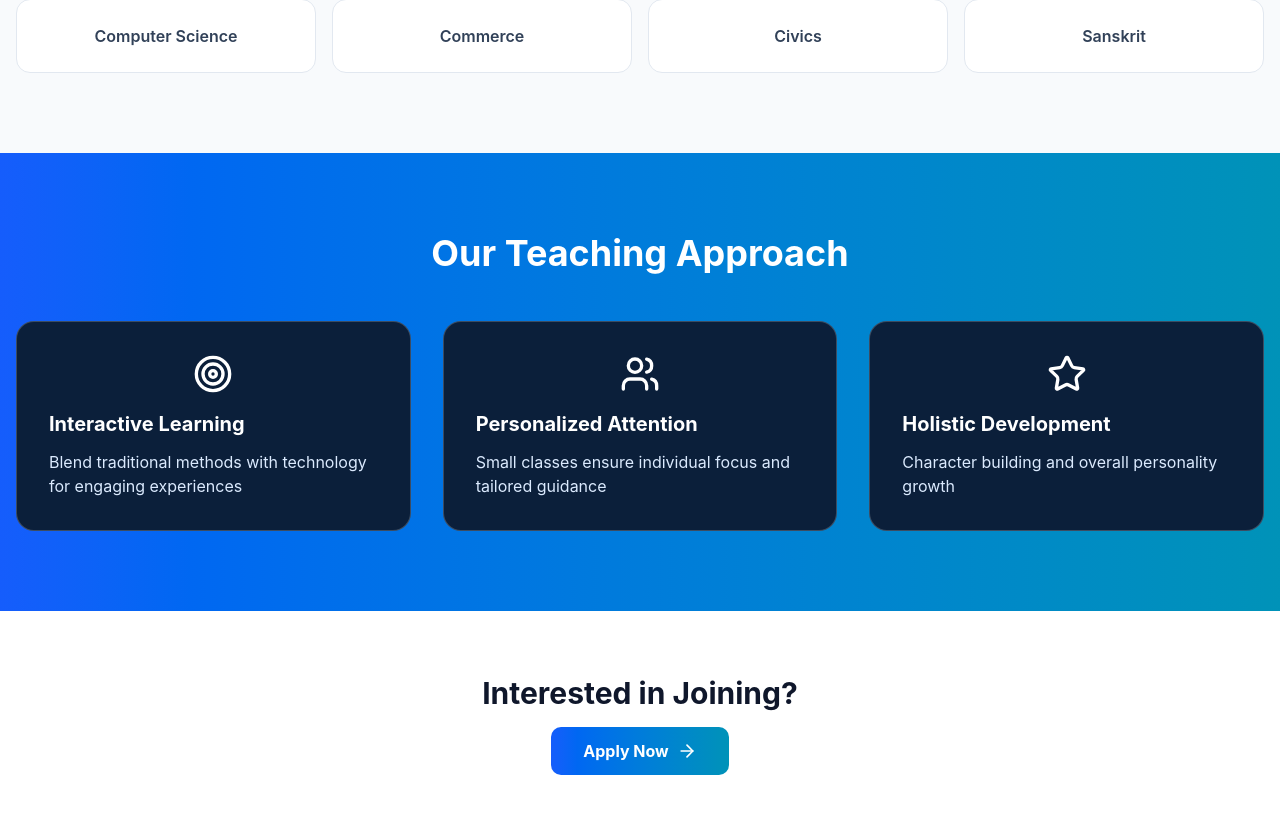
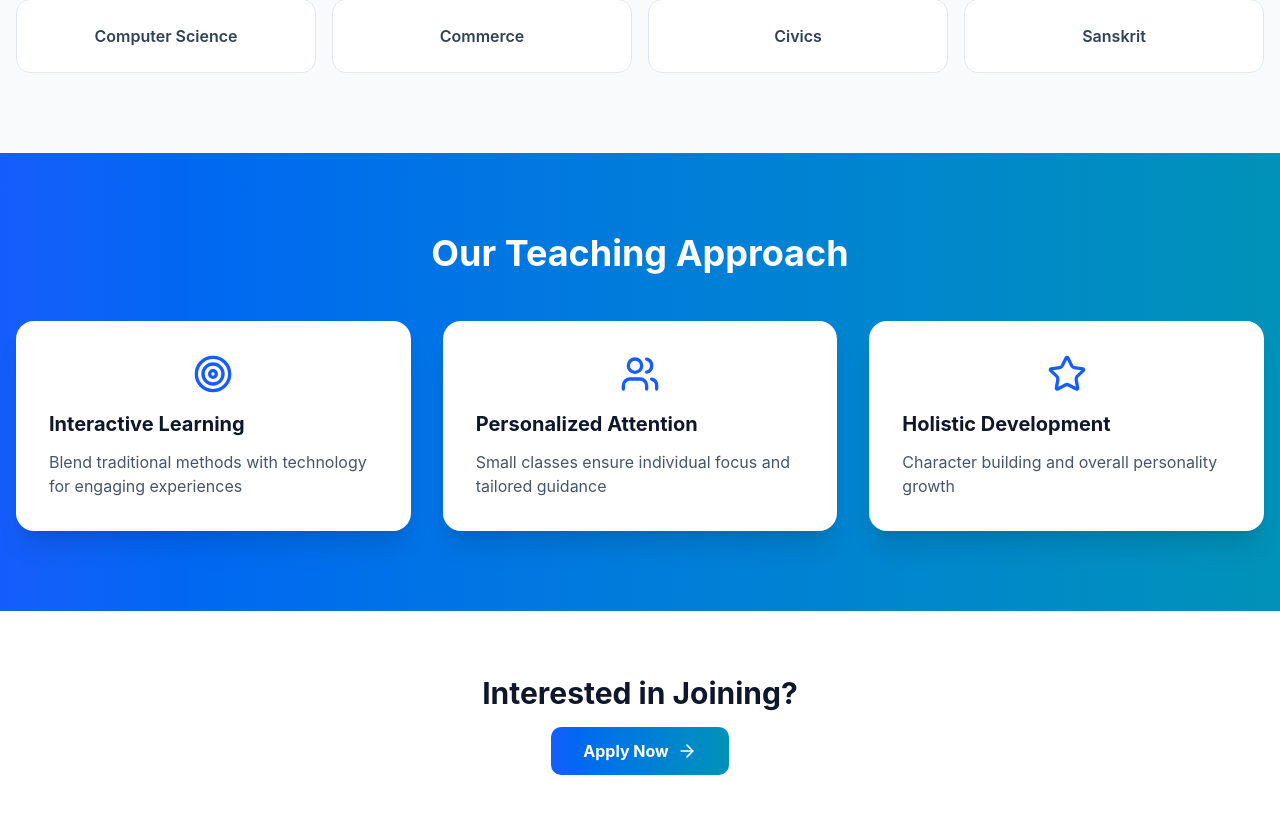
Before and after one commit to ADTECHENTERPRISESPVTLTD/Prototype---school-project, a Next.js app: page /academics in a window 1280 px wide. Shown: the part 1847-2660 px from the top of the page. Built offline with nearby package versions, Linux system fonts and the light colour scheme.

Commit message:
Improve teaching approach card styling with white background

```diff
--- a/app/academics/page.tsx
+++ b/app/academics/page.tsx
@@ -124,21 +124,21 @@ export default function AcademicsPage() {
       <section className="py-20 px-4 bg-gradient-to-r from-blue-600 to-cyan-600 text-white">
         <div className="max-w-7xl mx-auto">
           <h2 className="text-4xl font-bold mb-12 text-center">Our Teaching Approach</h2>
-          <div className="grid grid-cols-1 md:grid-cols-3 gap-8">
-<div className="bg-[#0B1F3A] border border-white/20 p-8 rounded-2xl hover:bg-[#0B1F3A]/90 transition-all">
-<div className="mb-4 flex justify-center"><Target size={40} className="text-white" /></div>
-              <h3 className="text-xl font-bold mb-3">Interactive Learning</h3>
-              <p className="text-blue-100">Blend traditional methods with technology for engaging experiences</p>
+<div className="grid grid-cols-1 md:grid-cols-3 gap-8">
+            <div className="bg-white border border-white/40 p-8 rounded-2xl shadow-xl hover:shadow-2xl transition-all duration-300 hover:-translate-y-2">
+              <div className="mb-4 flex justify-center"><Target size={40} className="text-blue-600" /></div>
+              <h3 className="text-xl font-bold mb-3 text-slate-900">Interactive Learning</h3>
+              <p className="text-slate-600">Blend traditional methods with technology for engaging experiences</p>
             </div>
-<div className="bg-[#0B1F3A] border border-white/20 p-8 rounded-2xl hover:bg-[#0B1F3A]/90 transition-all">
-<div className="mb-4 flex justify-center"><Users size={40} className="text-white" /></div>
-              <h3 className="text-xl font-bold mb-3">Personalized Attention</h3>
-              <p className="text-blue-100">Small classes ensure individual focus and tailored guidance</p>
+            <div className="bg-white border border-white/40 p-8 rounded-2xl shadow-xl hover:shadow-2xl transition-all duration-300 hover:-translate-y-2">
+              <div className="mb-4 flex justify-center"><Users size={40} className="text-blue-600" /></div>
+              <h3 className="text-xl font-bold mb-3 text-slate-900">Personalized Attention</h3>
+              <p className="text-slate-600">Small classes ensure individual focus and tailored guidance</p>
             </div>
-<div className="bg-[#0B1F3A] border border-white/20 p-8 rounded-2xl hover:bg-[#0B1F3A]/90 transition-all">
-<div className="mb-4 flex justify-center"><Star size={40} className="text-white" /></div>
-              <h3 className="text-xl font-bold mb-3">Holistic Development</h3>
-              <p className="text-blue-100">Character building and overall personality growth</p>
+            <div className="bg-white border border-white/40 p-8 rounded-2xl shadow-xl hover:shadow-2xl transition-all duration-300 hover:-translate-y-2">
+              <div className="mb-4 flex justify-center"><Star size={40} className="text-blue-600" /></div>
+              <h3 className="text-xl font-bold mb-3 text-slate-900">Holistic Development</h3>
+              <p className="text-slate-600">Character building and overall personality growth</p>
             </div>
           </div>
         </div>
```
